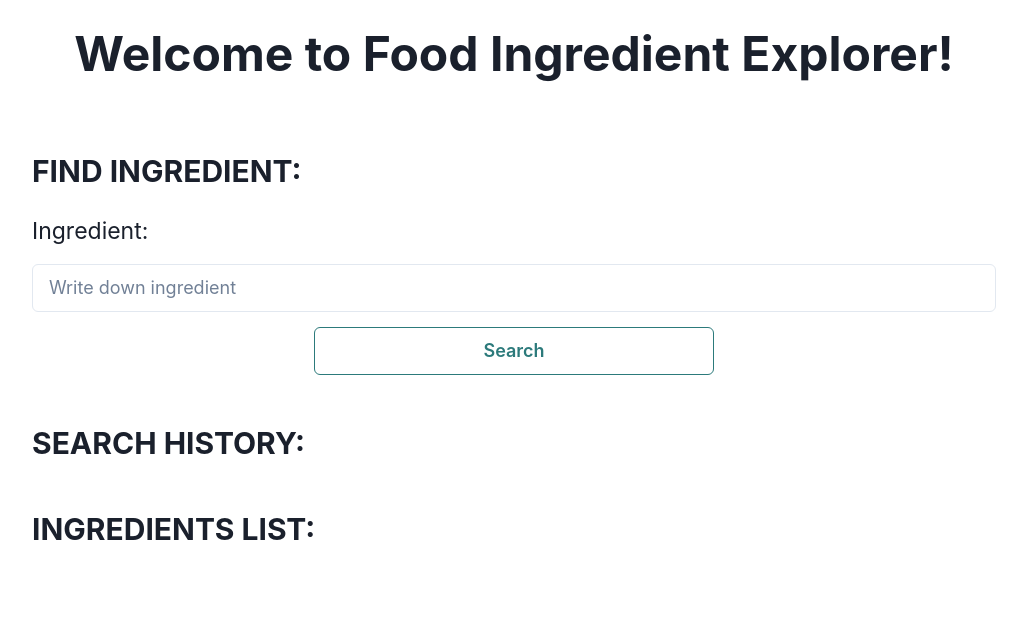
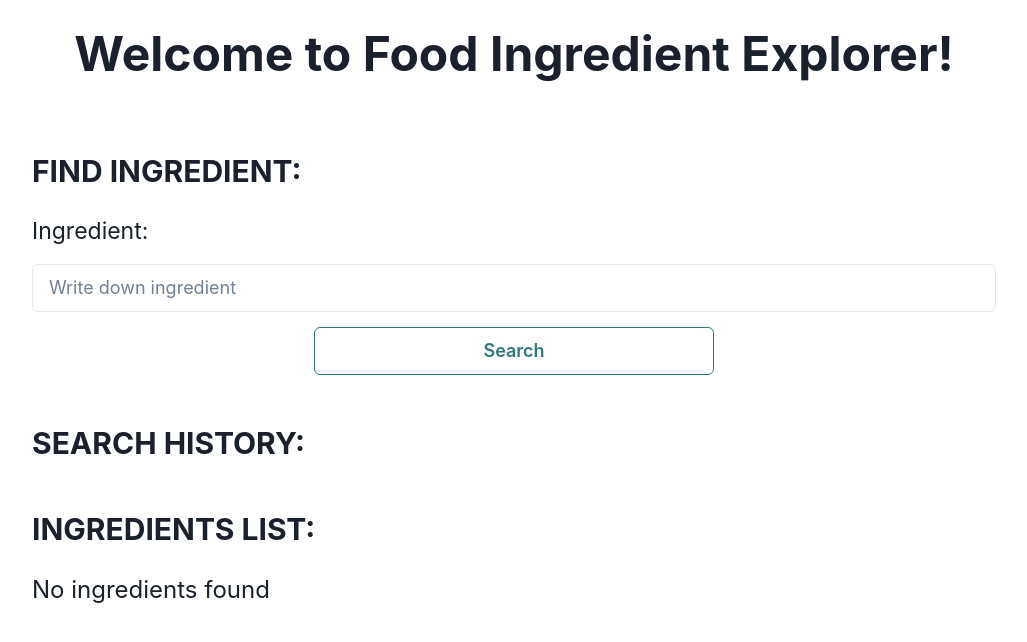
Before and after one commit to piotr-rajtar/food-ingredients, a Next.js app: page / in a window 1280 px wide. Shown: the top 642 px of the page, without its empty margins (126-1153 px from the left). Built offline with nearby package versions, Linux system fonts and the light colour scheme.

Commit message:
Add no results info

```diff
--- a/components/cards/cardsList.tsx
+++ b/components/cards/cardsList.tsx
@@ -1,4 +1,4 @@
-import { Grid, GridItem, Heading, UnorderedList } from '@chakra-ui/react';
+import { Grid, GridItem, Heading, Text, UnorderedList } from '@chakra-ui/react';
 
 import styles from './cardsList.module.scss';
 import { IngredientRecord } from '../../typings';
@@ -13,6 +13,9 @@ export default function CardsList({ cardsList } : CardListProps) {
   return (
     <section className={styles.section}>
       <Heading className={styles['section-subtitle']} as='h2' size='lg'>INGREDIENTS LIST:</Heading>
+      {
+        !!cardsList.length
+        ?
         <UnorderedList listStyleType='none'>
           <Grid gap={6} templateColumns='repeat(4, 1fr)'>
             {
@@ -24,6 +27,9 @@ export default function CardsList({ cardsList } : CardListProps) {
             }
           </Grid>
         </UnorderedList>
+        :
+        <Text fontSize='2xl'>No ingredients found</Text>
+      }
     </section>
   )
 }
```
Lines whose indentation alone changed are shown as unchanged.
